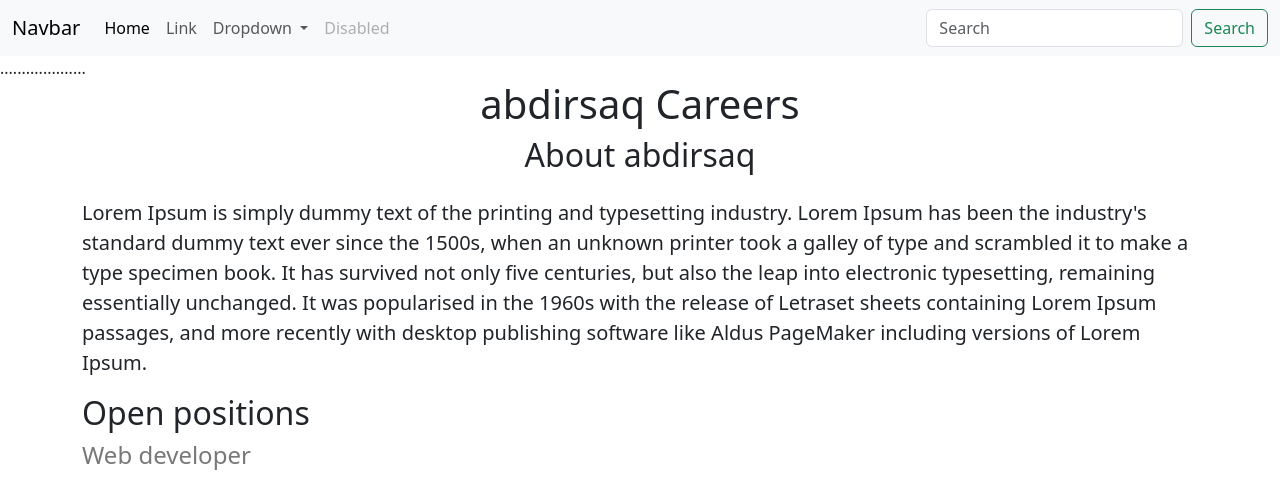
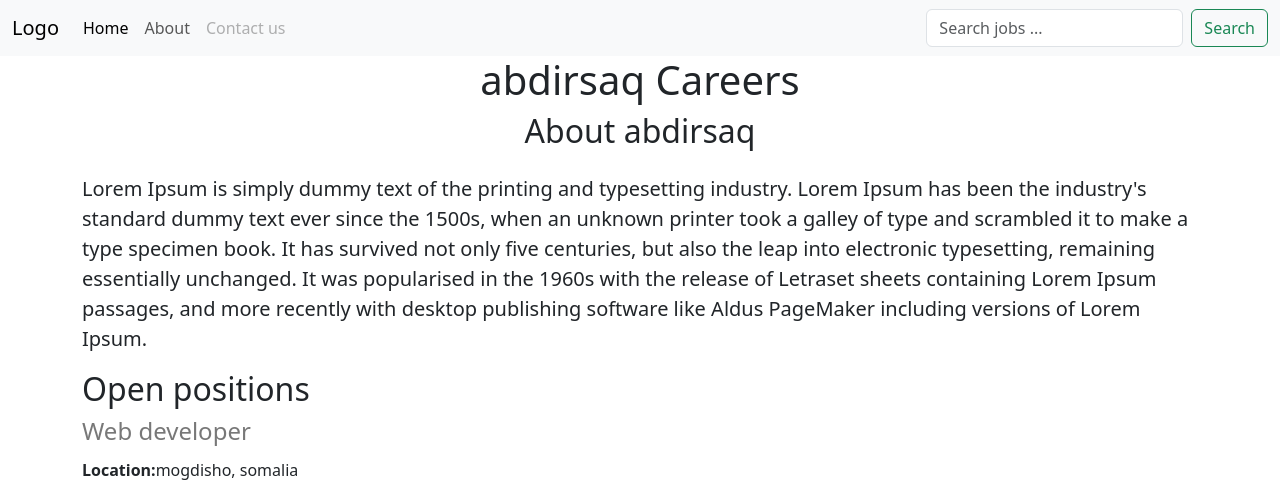
Before and after one commit to Abdirasaaq-Nor/my-own-website-v2, a Flask app: page / in a window 1280 px wide. Shown: the top 480 px of the page. Run offline with Flask 2, Linux system fonts and the light colour scheme.

Commit message:
changin navbar items

```diff
--- a/templates/home.html
+++ b/templates/home.html
@@ -11,7 +11,7 @@
   <body>
     <nav class="navbar navbar-expand-lg bg-body-tertiary">
   <div class="container-fluid">
-    <a class="navbar-brand" href="#">Navbar</a>
+    <a class="navbar-brand" href="#">Logo</a>
     <button class="navbar-toggler" type="button" data-bs-toggle="collapse" data-bs-target="#navbarSupportedContent" aria-controls="navbarSupportedContent" aria-expanded="false" aria-label="Toggle navigation">
       <span class="navbar-toggler-icon"></span>
     </button>
@@ -21,25 +21,15 @@
           <a class="nav-link active" aria-current="page" href="#">Home</a>
         </li>
         <li class="nav-item">
-          <a class="nav-link" href="#">Link</a>
+          <a class="nav-link" href="#">About</a>
         </li>
-        <li class="nav-item dropdown">
-          <a class="nav-link dropdown-toggle" href="#" role="button" data-bs-toggle="dropdown" aria-expanded="false">
-            Dropdown
-          </a>
-          <ul class="dropdown-menu">
-            <li><a class="dropdown-item" href="#">Action</a></li>
-            <li><a class="dropdown-item" href="#">Another action</a></li>
-            <li><hr class="dropdown-divider"></li>
-            <li><a class="dropdown-item" href="#">Something else here</a></li>
-          </ul>
-        </li>
+
         <li class="nav-item">
-          <a class="nav-link disabled">Disabled</a>
+          <a class="nav-link disabled">Contact us</a>
         </li>
       </ul>
       <form class="d-flex" role="search">
-        <input class="form-control me-2" type="search" placeholder="Search" aria-label="Search">
+        <input class="form-control me-2" type="search" placeholder="Search jobs ..." aria-label="Search">
         <button class="btn btn-outline-success" type="submit">Search</button>
       </form>
     </div>
@@ -47,7 +37,6 @@
 </nav>
 
 
-....................<!--  -->
 
 
    <div class = "container">
```
